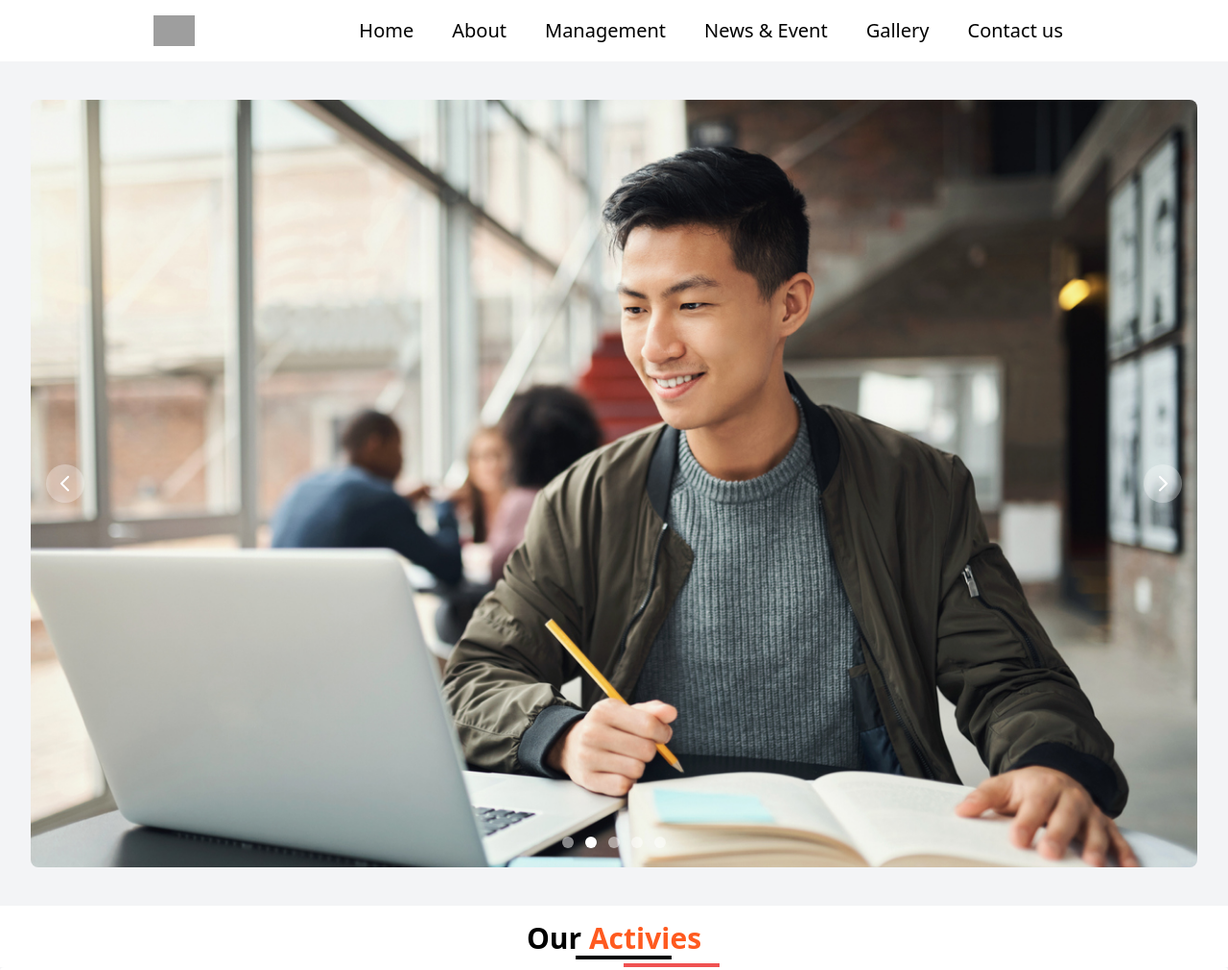
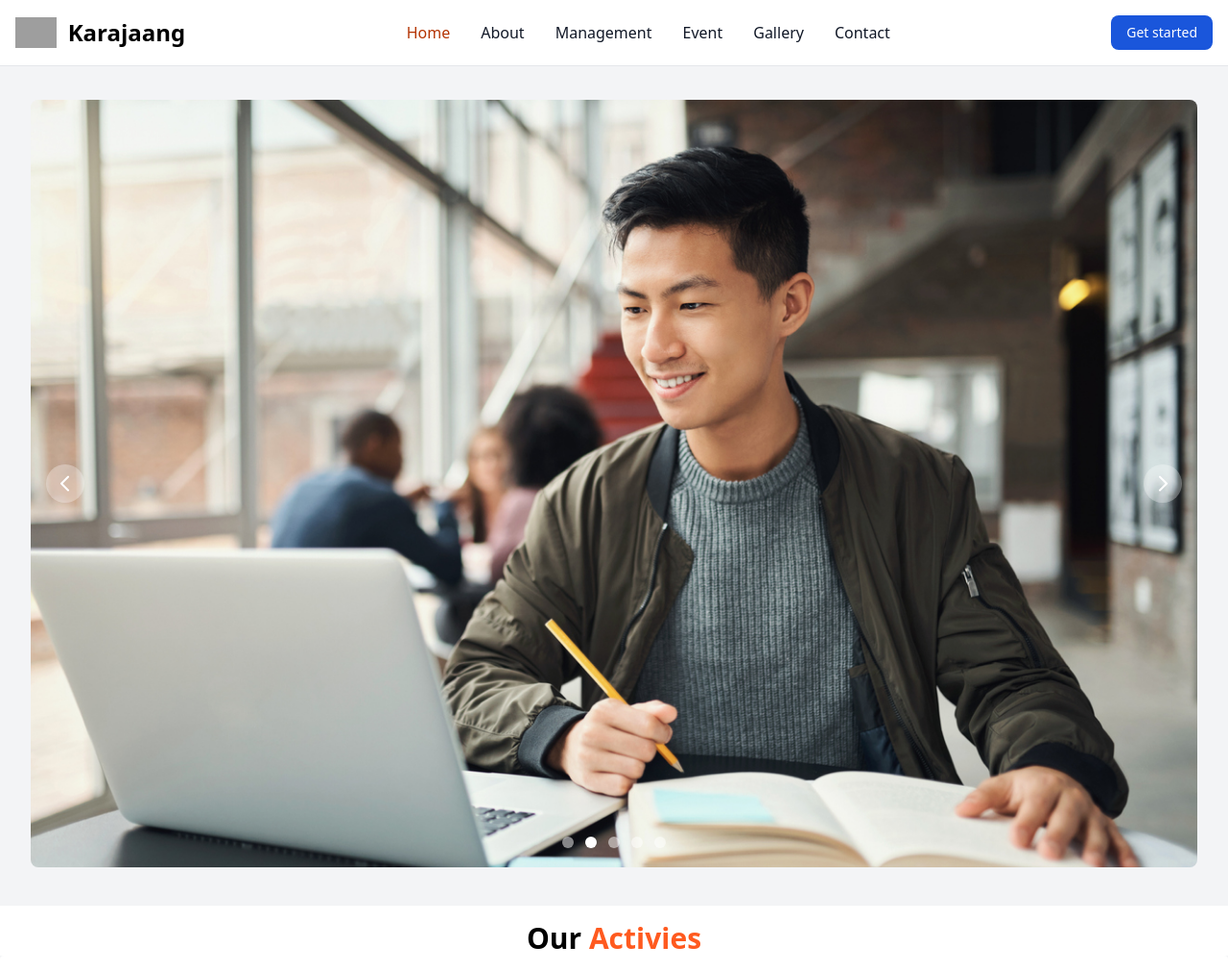
Before and after one commit to RidhoMuhp/RidhoMuhp.github.io, a plain HTML site: page index.html in a window 1280 px wide. Shown: the top 1011 px of the page at 96% size. Drawn offline with Linux system fonts and the light colour scheme; grey boxes are pictures that could not be loaded; a script that the page names is missing.

Commit message:
Add files via upload

```diff
--- a/index.html
+++ b/index.html
@@ -13,63 +13,55 @@
 
     <header>
       <!-- Navbar -->
-      <nav class="bg-white fixed top-0 w-full z-50">
-          <div class="max-w-5xl mx-auto px-2 sm:px-6 lg:px-8">
-              <div class="relative flex items-center justify-between h-16">
-
-                  <div class="absolute inset-y-0 left-0 flex items-center">
-                      <img class="h-8 w-auto" src="https://tailwindui.com/img/logos/workflow-mark-indigo-500.svg" alt="Workflow">
-                  </div>
-                  <div class="flex-1 flex items-end justify-end sm:items-stretch sm:justify-end">
-                      <div class="hidden sm:block">
-                          <div class="flex space-x-4">
-                              <a href="index.html" class="text-black hover:bg-gray-700 hover:text-white px-3 py-2 rounded-md text-xl font-medium">Home</a>
-                              <a href="about.html" class="text-black hover:bg-gray-700 hover:text-white px-3 py-2 rounded-md text-xl font-medium">About</a>
-                              <a href="management.html" class="text-black hover:bg-gray-700 hover:text-white px-3 py-2 rounded-md text-xl font-medium">Management</a>
-                              <a href="event.html" class="text-black hover:bg-gray-700 hover:text-white px-3 py-2 rounded-md text-xl font-medium">News & Event</a>
-                              <a href="galeri.html" class="text-black hover:bg-gray-700 hover:text-white px-3 py-2 rounded-md text-xl font-medium">Gallery</a>
-                              <a href="contact.html" class="text-black hover:bg-gray-700 hover:text-white px-3 py-2 rounded-md text-xl font-medium">Contact us</a>
-                          </div>
-                      </div>
-                  </div>
-                  <div class="absolute inset-y-0 right-0 flex items-center sm:hidden">
-                      <!-- Mobile menu button-->
-                      <button type="button" class="inline-flex items-center justify-center p-2 rounded-md text-gray-400 hover:text-white hover:bg-gray-700 focus:outline-none focus:ring-2 focus:ring-inset focus:ring-white" aria-controls="mobile-menu" aria-expanded="false">
-                          <span class="sr-only">Open main menu</span>
-                          <!-- Icon when menu is closed. -->
-                          <svg class="block h-6 w-6" xmlns="http://www.w3.org/2000/svg" fill="none" viewBox="0 0 24 24" stroke="currentColor" aria-hidden="true">
-                              <path stroke-linecap="round" stroke-linejoin="round" stroke-width="2" d="M4 6h16M4 12h16m-7 6h7" />
-                          </svg>
-                          <!-- Icon when menu is open. -->
-                          <svg class="hidden h-6 w-6" xmlns="http://www.w3.org/2000/svg" fill="none" viewBox="0 0 24 24" stroke="currentColor" aria-hidden="true">
-                              <path stroke-linecap="round" stroke-linejoin="round" stroke-width="2" d="M6 18L18 6M6 6l12 12" />
-                          </svg>
-                      </button>
-                  </div>
-              </div>
+        <nav class="bg-white dark:bg-gray-900 fixed w-full z-50 top-0 start-0 border-b border-gray-200 dark:border-gray-600">
+          <div class="max-w-screen-xl flex flex-wrap items-center justify-between mx-auto p-4">
+          <a href="https://flowbite.com/" class="flex items-center space-x-3 rtl:space-x-reverse">
+              <img src="https://flowbite.com/docs/images/logo.svg" class="h-8" alt="Flowbite Logo">
+              <span class="self-center text-2xl font-semibold whitespace-nowrap dark:text-white">Karajaang</span>
+          </a>
+          <div class="flex md:order-2 space-x-3 md:space-x-0 rtl:space-x-reverse">
+              <button type="button" class="text-white bg-blue-700 hover:bg-blue-800 focus:ring-4 focus:outline-none focus:ring-blue-300 font-medium rounded-lg text-sm px-4 py-2 text-center dark:bg-blue-600 dark:hover:bg-blue-700 dark:focus:ring-blue-800">Get started</button>
+              <button data-collapse-toggle="navbar-sticky" type="button" class="inline-flex items-center p-2 w-10 h-10 justify-center text-sm text-gray-500 rounded-lg md:hidden hover:bg-gray-100 focus:outline-none focus:ring-2 focus:ring-gray-200 dark:text-gray-400 dark:hover:bg-gray-700 dark:focus:ring-gray-600" aria-controls="navbar-sticky" aria-expanded="false">
+                <span class="sr-only">Open main menu</span>
+                <svg class="w-5 h-5" aria-hidden="true" xmlns="http://www.w3.org/2000/svg" fill="none" viewBox="0 0 17 14">
+                    <path stroke="currentColor" stroke-linecap="round" stroke-linejoin="round" stroke-width="2" d="M1 1h15M1 7h15M1 13h15"/>
+                </svg>
+            </button>
           </div>
-
-          <!-- Mobile menu, show/hide based on menu state. -->
-          <div class="sm:hidden hidden" id="mobile-menu">
-              <div class="px-2 pt-2 pb-3 space-y-1">
-                  <a href="#" class="text-gray-300 hover:bg-gray-700 hover:text-white block px-3 py-2 rounded-md text-base font-medium">Home</a>
-                  <a href="#" class="text-gray-300 hover:bg-gray-700 hover:text-white block px-3 py-2 rounded-md text-base font-medium">About</a>
-                  <a href="#" class="text-gray-300 hover:bg-gray-700 hover:text-white block px-3 py-2 rounded-md text-base font-medium">Services</a>
-                  <a href="#" class="text-gray-300 hover:bg-gray-700 hover:text-white block px-3 py-2 rounded-md text-base font-medium">Contact</a>
-              </div>
+          <div class="items-center justify-between hidden w-full md:flex md:w-auto md:order-1" id="navbar-sticky">
+            <ul class="flex flex-col p-4 md:p-0 mt-4 font-medium border border-gray-100 rounded-lg bg-gray-50 md:space-x-8 rtl:space-x-reverse md:flex-row md:mt-0 md:border-0 md:bg-white dark:bg-gray-800 md:dark:bg-gray-900 dark:border-gray-700">
+              <li>
+                <a href="index.html" class="block py-2 px-3 text-white bg-orange-700 rounded md:bg-transparent md:text-orange-700 md:p-0 md:dark:text-orange-500" aria-current="page">Home</a>
+              </li>
+              <li>
+                <a href="about.html" class="block py-2 px-3 text-gray-900 rounded hover:bg-gray-100 md:hover:bg-transparent md:hover:text-blue-700 md:p-0 md:dark:hover:text-blue-500 dark:text-white dark:hover:bg-gray-700 dark:hover:text-white md:dark:hover:bg-transparent dark:border-gray-700">About</a>
+              </li>
+              <li>
+                <a href="management.html" class="block py-2 px-3 text-gray-900 rounded hover:bg-gray-100 md:hover:bg-transparent md:hover:text-blue-700 md:p-0 md:dark:hover:text-blue-500 dark:text-white dark:hover:bg-gray-700 dark:hover:text-white md:dark:hover:bg-transparent dark:border-gray-700">Management</a>
+              </li>
+              <li>
+                <a href="event.html" class="block py-2 px-3 text-gray-900 rounded hover:bg-gray-100 md:hover:bg-transparent md:hover:text-blue-700 md:p-0 md:dark:hover:text-blue-500 dark:text-white dark:hover:bg-gray-700 dark:hover:text-white md:dark:hover:bg-transparent dark:border-gray-700">Event</a>
+              </li>
+              <li>
+                <a href="galeri.html" class="block py-2 px-3 text-gray-900 rounded hover:bg-gray-100 md:hover:bg-transparent md:hover:text-blue-700 md:p-0 md:dark:hover:text-blue-500 dark:text-white dark:hover:bg-gray-700 dark:hover:text-white md:dark:hover:bg-transparent dark:border-gray-700">Gallery</a>
+              </li>
+              <li>
+                <a href="contact.html" class="block py-2 px-3 text-gray-900 rounded hover:bg-gray-100 md:hover:bg-transparent md:hover:text-blue-700 md:p-0 md:dark:hover:text-blue-500 dark:text-white dark:hover:bg-gray-700 dark:hover:text-white md:dark:hover:bg-transparent dark:border-gray-700">Contact</a>
+              </li>
+            </ul>
           </div>
-      </nav>
+          </div>
+        </nav>
     </header>
 
   <!-- Main content -->
   <div class="pt-16">
-
     <!-- Adjust padding-top to ensure content is not hidden behind navbar -->
     <div class="py-10">
       <div class="max-w-9xl mx-auto sm:px-6 lg:px-8">
         <!-- Flowbite Carousel -->
         <div id="carousel" class="relative" data-carousel="slide">
-          <div class="relative h-svh overflow-hidden rounded-lg md:svh">
+          <div class="relative h-96 overflow-hidden rounded-lg md:h-svh">
             <div class="hidden duration-700 ease-in-out" data-carousel-item>
               <img src="../image/carousel/c1.jpg" class="block w-full" alt="Slide 1">
             </div>
@@ -122,12 +114,7 @@
   <div class="text-center bg-white pt-4">
     <h1 class="font-bold text-3xl">Our <span class="text-orange-500">Activies</span></h1>
   </div>
-  <div class="bg-white pl-[600px]">
-    <div class="relative bg-black pl-[100px] w-1 h-1"></div>
-  </div>
-  <div class="bg-white pl-[650px] pt-1">
-    <div class="relative bg-red-500 pl-[100px] w-1 h-1"></div>
-  </div>
+
   <div class="bg-white px-15 justify-center mx-auto flex flex-wrap items-stretch mb-5 rounded">
     <div class="w-full max-w-sm">
       <div class="flex flex-col items-center pb-10 pt-10">
@@ -326,12 +313,6 @@
   <div class="text-center pb-1">
     <h1 class="font-bold text-2xl">Our <span class="text-orange-500">Professional</span></h1>
   </div>
-  <div class="pl-[600px]">
-    <div class="flex bg-black pl-[100px] w-1 h-1"></div>
-  </div>
-  <div class="pl-[650px] pt-1 ">
-    <div class="flex bg-red-500 pl-[100px] w-1 h-1"></div>
-  </div>
   <div class="container justify-center mx-auto flex flex-wrap items-stretch mb-5 gap-5">
     <!-- Card with image -->
     <div class="lg:w-1/4 w-full lg:pr-3 mt-6">
@@ -509,7 +490,7 @@
       </div>
 
       <div class="py-3">
-        <img src="image/gallery/3.jpg" alt="" class="w-56 h-56 rounded">
+        <img src="../image/gallery/3.jpg" alt="" class="w-56 h-56 rounded">
       </div>
 
       <div class="py-3">
```
Also changed, not shown: about.html (+37 -44 lines), contact.html (+37 -44 lines), event.html (+37 -44 lines), galeri.html (+37 -44 lines), management.html (+37 -44 lines), output.css.
